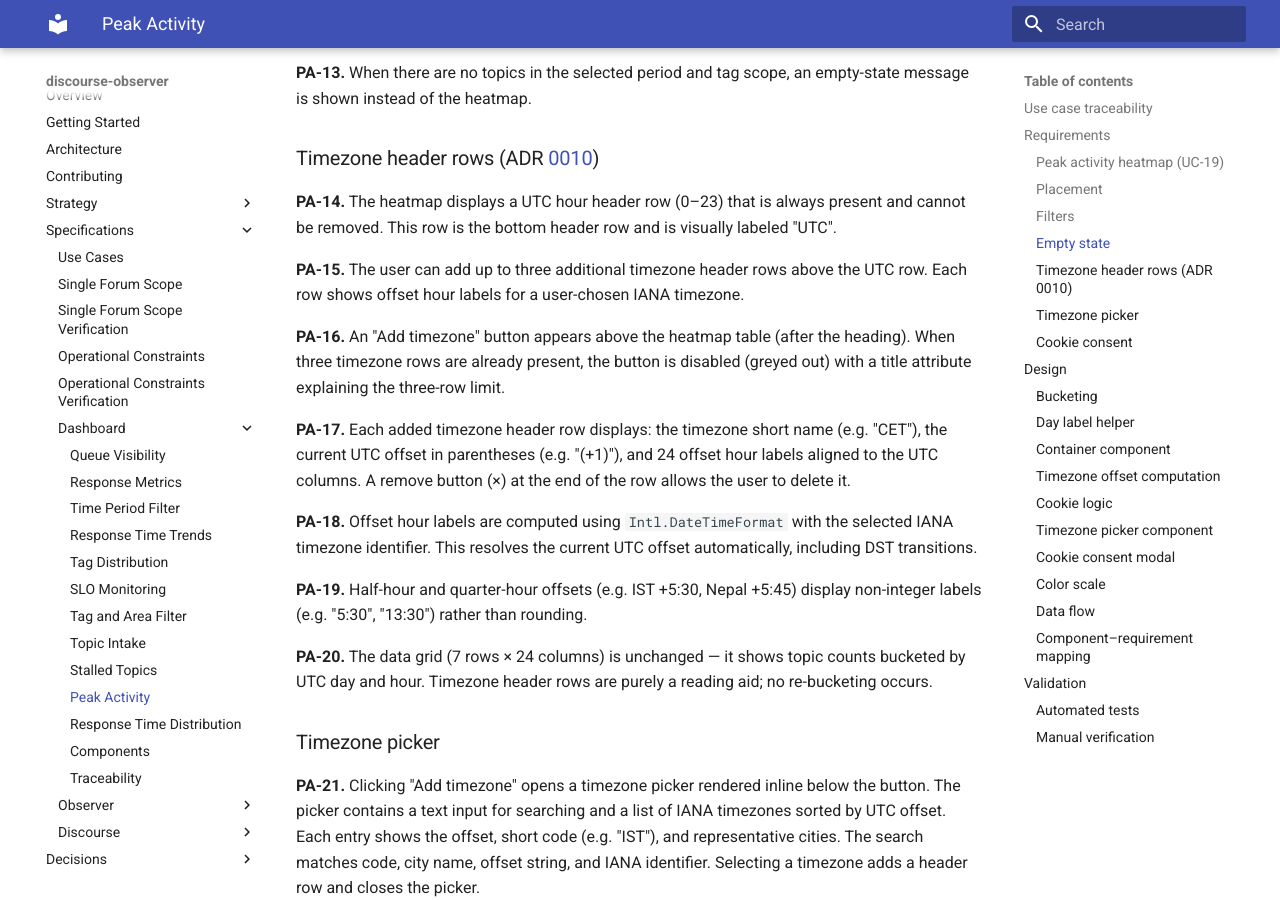
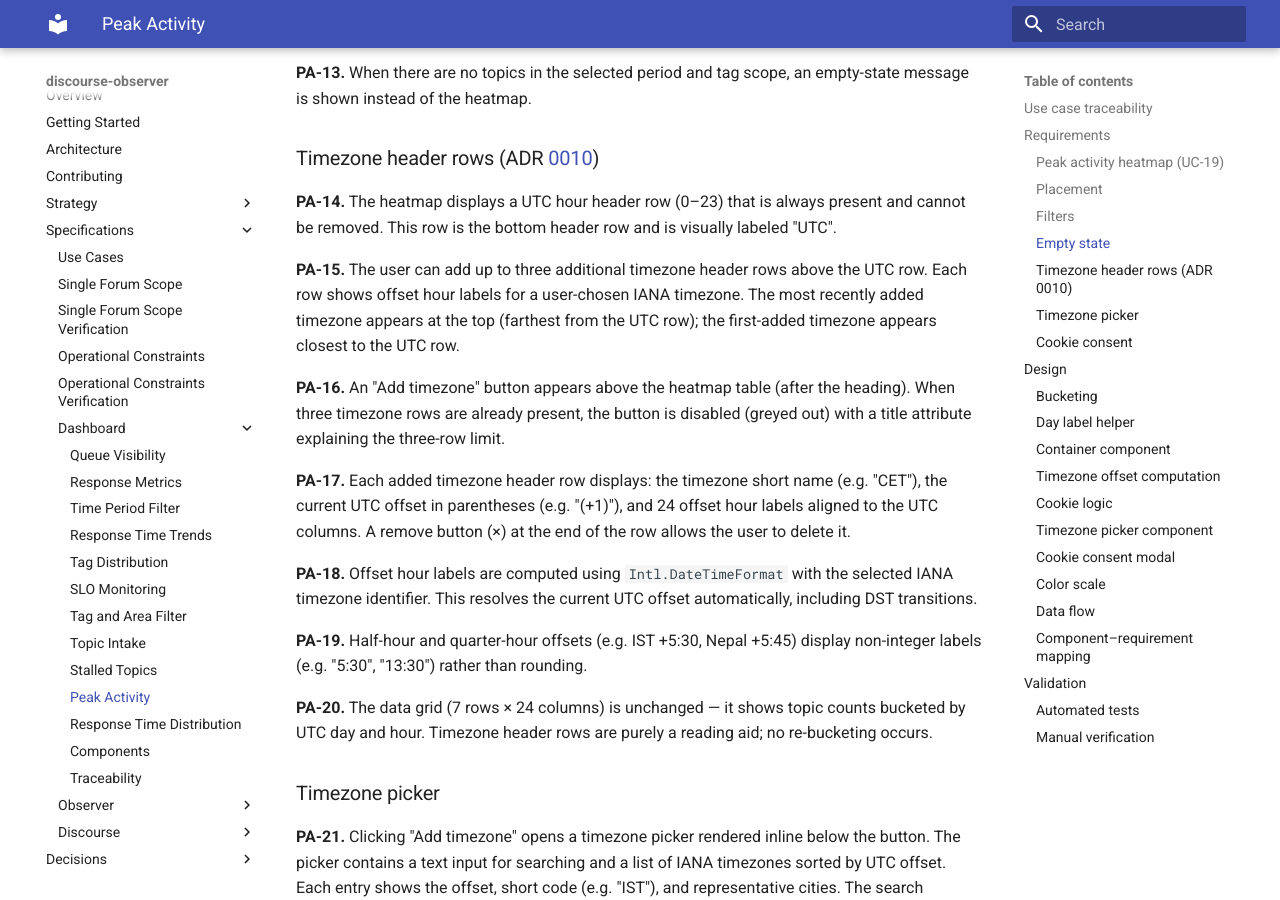
Before and after one commit to MorganDigitalAsyncTransparency/community, an MkDocs documentation site: the page built from discourse-observer/specs/dashboard/peak-activity.md, in a window 1280 px wide and 900 px high, scrolled down 1791 px. Built offline with MkDocs 1.6.1 and Material for MkDocs 9.7.7, drawn with Linux system fonts in a browser that asks for light colours.

Commit message:
Render timezone rows newest-first (most recent at top, oldest near UTC)
The first-added timezone stays closest to the UTC row, and each
subsequent addition appears above it. This keeps the visual association
between the earliest timezone and the UTC reference intact.

Co-Authored-By: Claude Opus 4.6 (1M context) <noreply@anthropic.com>

```diff
--- a/discourse-observer/frontend/src/components/PeakActivity.tsx
+++ b/discourse-observer/frontend/src/components/PeakActivity.tsx
@@ -124,7 +124,7 @@ export function PeakActivity({ topics }: PeakActivityProps) {
       <div className="peak-table-wrapper">
         <table className="peak-table">
           <thead>
-            {timezones.map((tz) => {
+            {[...timezones].reverse().map((tz) => {
               const offset = utcOffsetMinutes(tz);
               const name = timezoneShortName(tz);
               const offsetLabel = formatUtcOffset(offset);
--- a/discourse-observer/specs/dashboard/peak-activity.md
+++ b/discourse-observer/specs/dashboard/peak-activity.md
@@ -55,7 +55,7 @@ This file defines *what* the user sees and why. [dashboard-components.md](dashbo
 
 **PA-14.** The heatmap displays a UTC hour header row (0–23) that is always present and cannot be removed. This row is the bottom header row and is visually labeled "UTC".
 
-**PA-15.** The user can add up to three additional timezone header rows above the UTC row. Each row shows offset hour labels for a user-chosen IANA timezone.
+**PA-15.** The user can add up to three additional timezone header rows above the UTC row. Each row shows offset hour labels for a user-chosen IANA timezone. The most recently added timezone appears at the top (farthest from the UTC row); the first-added timezone appears closest to the UTC row.
 
 **PA-16.** An "Add timezone" button appears above the heatmap table (after the heading). When three timezone rows are already present, the button is disabled (greyed out) with a title attribute explaining the three-row limit.
 
```
